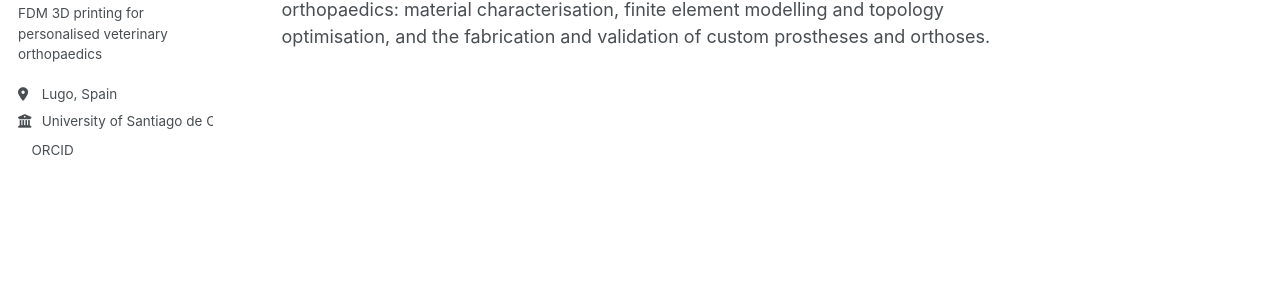
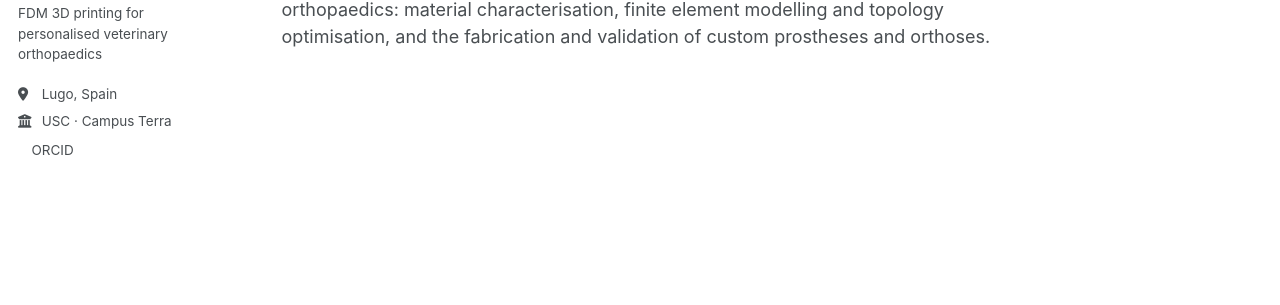
Before and after one commit to Hrivada/hrivada.github.io, a Jekyll site: the page built from _pages/about.md, in a window 1280 px wide. Shown: the part 356-661 px from the top of the page. Built offline with Jekyll 4.4.1, drawn with Linux system fonts in a browser that asks for light colours; a style sheet for code colours, icons or effects is not loaded.

Commit message:
Update _config.yml

```diff
--- a/_config.yml
+++ b/_config.yml
@@ -25,7 +25,7 @@ author:
   pronouns         :
   bio              : "PhD candidate · Low-cost FDM 3D printing for personalised veterinary orthopaedics"
   location         : "Lugo, Spain"
-  employer         : "University of Santiago de Compostela"
+  employer         : "USC · Campus Terra"
   uri              :
   email            :
   orcid            : "https://orcid.org/0009-0007-9785-6022"
```
